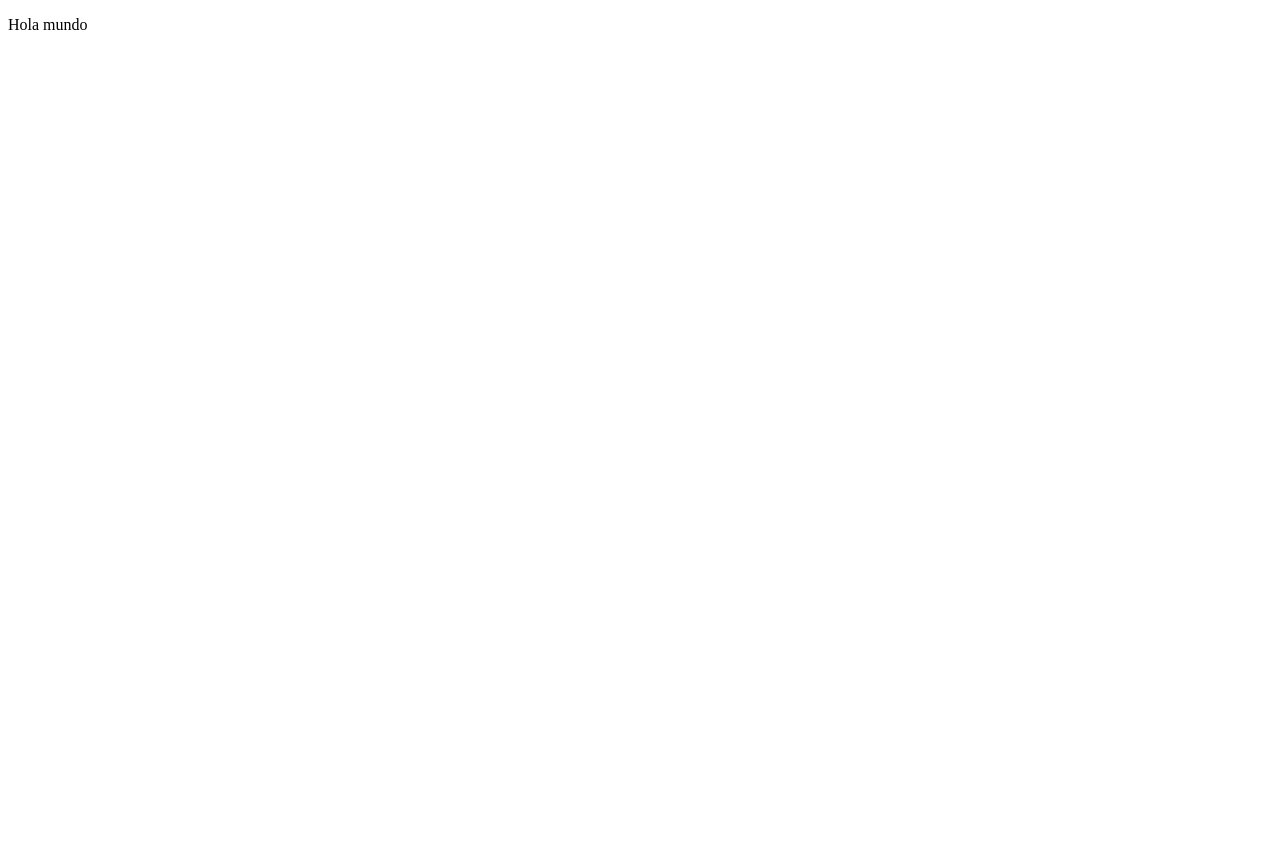
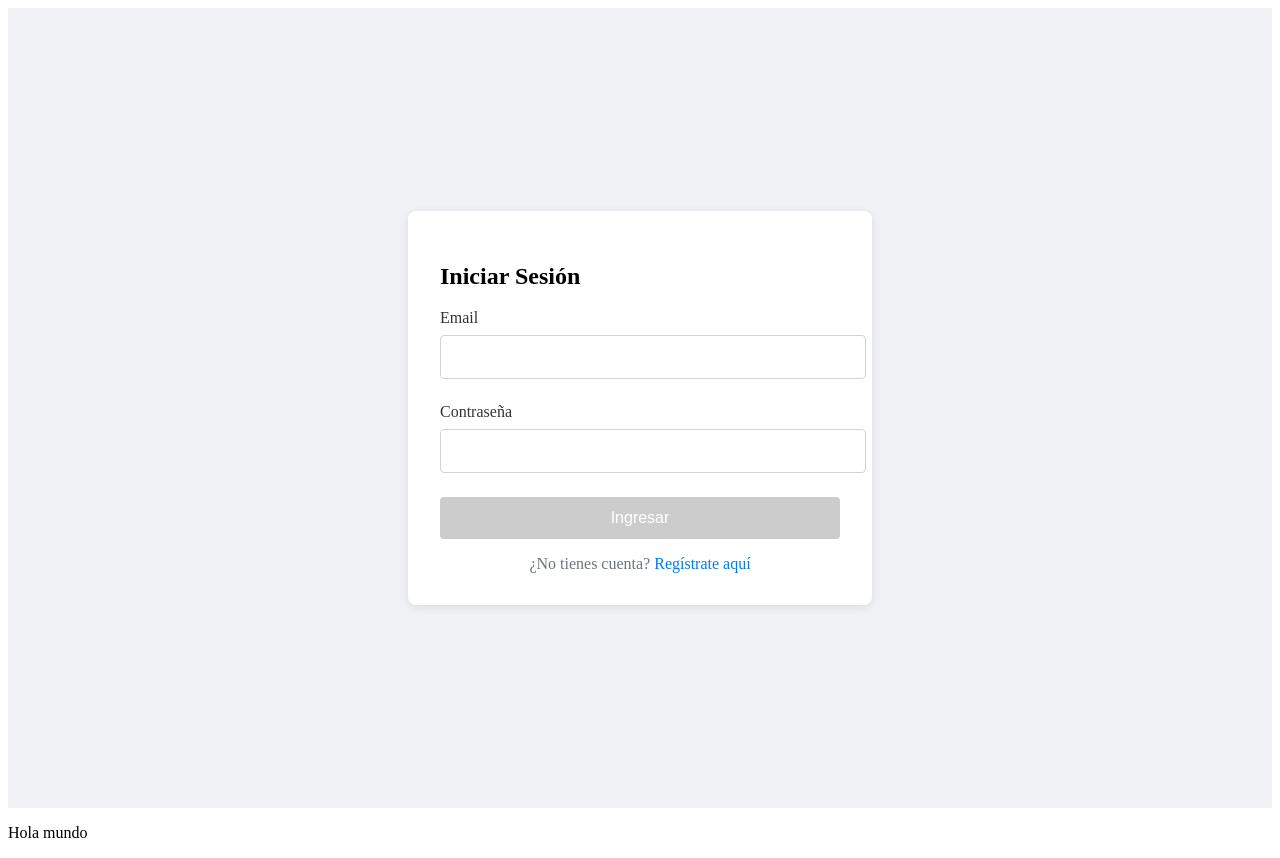
Before and after one commit to RomaRomero/proyectoNube, an Angular app in the folder front-end/: page / in a window 1280 px wide. Before the commit the page ends 800 px from the top, so only its background shows below. Built offline with nearby package versions, Linux system fonts and the light colour scheme.

Commit message:
componente login y servicios

```diff
--- a/front-end/src/app/app.component.html
+++ b/front-end/src/app/app.component.html
@@ -1,4 +1,4 @@
-<router-outlet></router-outlet>
+<app-login></app-login>
 <p>Hola mundo
 
 </p>
--- a/front-end/src/app/app.component.ts
+++ b/front-end/src/app/app.component.ts
@@ -1,9 +1,10 @@
 import { Component } from '@angular/core';
 import { RouterOutlet } from '@angular/router';
+import { LoginComponent } from "./features/auth/pages/login/login.component";
 
 @Component({
   selector: 'app-root',
-  imports: [RouterOutlet],
+  imports: [RouterOutlet, LoginComponent],
   templateUrl: './app.component.html',
   styleUrl: './app.component.css'
 })
--- a/front-end/src/app/app.config.ts
+++ b/front-end/src/app/app.config.ts
@@ -3,7 +3,8 @@ import { provideRouter } from '@angular/router';
 
 import { routes } from './app.routes';
 import { provideClientHydration, withEventReplay } from '@angular/platform-browser';
+import { provideHttpClient } from '@angular/common/http';
 
 export const appConfig: ApplicationConfig = {
-  providers: [provideZoneChangeDetection({ eventCoalescing: true }), provideRouter(routes), provideClientHydration(withEventReplay())]
+  providers: [provideZoneChangeDetection({ eventCoalescing: true }), provideRouter(routes), provideClientHydration(withEventReplay()),provideHttpClient() ]
 };
--- a/front-end/src/app/core/services/auth.service.ts
+++ b/front-end/src/app/core/services/auth.service.ts
@@ -1,9 +1,57 @@
 import { Injectable } from '@angular/core';
+import { HttpClient, HttpHeaders } from '@angular/common/http';
+import { Observable, tap } from 'rxjs';
 
 @Injectable({
   providedIn: 'root'
 })
 export class AuthService {
+  private apiUrl = 'http://localhost:8080/api/auth';
+  private tokenKey = 'auth_token'; // Clave para almacenar el token en localStorage
 
-  constructor() { }
+  constructor(private http: HttpClient) {}
+
+  // Método para iniciar sesión
+  login(email: string, password: string): Observable<string> {
+    return this.http.post<string>(
+      `${this.apiUrl}/login`,
+      { correo: email, clave: password },
+      { responseType: 'text' as 'json' } // Indica que la respuesta es texto plano (el token)
+    ).pipe(
+      tap(token => this.saveToken(token)) // Guarda el token al recibirlo
+    );
+  }
+
+  // Método para registrar un nuevo usuario
+  register(usuario: any): Observable<any> {
+    return this.http.post(`${this.apiUrl}/register`, usuario);
+  }
+
+  // Almacenar el token en localStorage
+  private saveToken(token: string): void {
+    localStorage.setItem(this.tokenKey, token);
+  }
+
+  // Obtener el token almacenado
+  getToken(): string | null {
+    return localStorage.getItem(this.tokenKey);
+  }
+
+  // Verificar si el usuario está autenticado
+  isLoggedIn(): boolean {
+    return !!this.getToken();
+  }
+
+  // Cerrar sesión (eliminar el token)
+  logout(): void {
+    localStorage.removeItem(this.tokenKey);
+  }
+
+  // Agregar el token a las cabeceras HTTP
+  getAuthHeaders(): HttpHeaders {
+    const token = this.getToken();
+    return new HttpHeaders({
+      'Authorization': `Bearer ${token}`
+    });
+  }
 }
--- a/front-end/src/app/features/auth/auth.module.ts
+++ b/front-end/src/app/features/auth/auth.module.ts
@@ -8,7 +8,8 @@ import { AuthRoutingModule } from './auth-routing.module';
   declarations: [],
   imports: [
     CommonModule,
-    AuthRoutingModule
+    AuthRoutingModule,
+
   ]
 })
 export class AuthModule { }
--- a/front-end/src/app/features/auth/pages/login/login.component.css
+++ b/front-end/src/app/features/auth/pages/login/login.component.css
@@ -0,0 +1,99 @@
+.login-container {
+  display: flex;
+  justify-content: center;
+  align-items: center;
+  min-height: 100vh;
+  background: #f0f2f5;
+}
+
+.login-box {
+  background: white;
+  padding: 2rem;
+  border-radius: 8px;
+  box-shadow: 0 2px 10px rgba(0,0,0,0.1);
+  width: 100%;
+  max-width: 400px;
+}
+
+.input-group {
+  margin-bottom: 1.5rem;
+}
+
+.input-group label {
+  display: block;
+  margin-bottom: 0.5rem;
+  font-weight: 500;
+  color: #333;
+}
+
+.input-group input {
+  width: 100%;
+  padding: 0.75rem;
+  border: 1px solid #ced4da;
+  border-radius: 4px;
+  font-size: 1rem;
+  transition: border-color 0.3s;
+}
+
+.input-group input:focus {
+  border-color: #80bdff;
+  outline: 0;
+  box-shadow: 0 0 0 2px rgba(0,123,255,0.25);
+}
+
+.input-group input.is-invalid {
+  border-color: #dc3545;
+}
+
+.error-message {
+  color: #dc3545;
+  font-size: 0.875rem;
+  margin-top: 0.25rem;
+}
+
+.btn {
+  width: 100%;
+  padding: 0.75rem;
+  border: none;
+  border-radius: 4px;
+  font-size: 1rem;
+  cursor: pointer;
+  transition: all 0.3s;
+}
+
+.btn-primary {
+  background: #007bff;
+  color: white;
+}
+
+.btn-primary:hover {
+  background: #0056b3;
+}
+
+.btn-primary:disabled {
+  background: #cccccc;
+  cursor: not-allowed;
+}
+
+.alert-danger {
+  background: #f8d7da;
+  color: #721c24;
+  padding: 1rem;
+  border-radius: 4px;
+  margin-bottom: 1.5rem;
+}
+
+.register-link {
+  margin-top: 1rem;
+  text-align: center;
+  color: #6c757d;
+}
+
+.register-link a {
+  color: #007bff;
+  text-decoration: none;
+}
+
+.register-link a:hover {
+  text-decoration: underline;
+}
--- a/front-end/src/app/features/auth/pages/login/login.component.html
+++ b/front-end/src/app/features/auth/pages/login/login.component.html
@@ -1 +1,46 @@
-<p>login works!</p>
+<div class="login-container">
+    <div class="login-box">
+        <h2>Iniciar Sesión</h2>
+
+        <!-- Formulario -->
+        <form [formGroup]="loginForm" (ngSubmit)="onSubmit()">
+            <!-- Campo Email -->
+            <div class="input-group">
+                <label>Email</label>
+                <input type="email" formControlName="email"
+                    [ngClass]="{ 'is-invalid': loginForm.get('email')?.invalid && loginForm.get('email')?.touched }">
+                <div *ngIf="loginForm.get('email')?.invalid && loginForm.get('email')?.touched" class="error-message">
+                    Email requerido y válido
+                </div>
+            </div>
+
+            <!-- Campo Contraseña -->
+            <div class="input-group">
+                <label>Contraseña</label>
+                <input type="password" formControlName="password"
+                    [ngClass]="{ 'is-invalid': loginForm.get('password')?.invalid && loginForm.get('password')?.touched }">
+                <div *ngIf="loginForm.get('password')?.invalid && loginForm.get('password')?.touched"
+                    class="error-message">
+                    Contraseña requerida
+                </div>
+            </div>
+
+            <!-- Mensaje de error general -->
+            <div *ngIf="errorMessage" class="alert alert-danger">
+                {{ errorMessage }}
+            </div>
+
+            <!-- Botón Submit -->
+            <button type="submit" class="btn btn-primary" [disabled]="loginForm.invalid || loading">
+                <span *ngIf="loading" class="spinner-border spinner-border-sm"></span>
+                Ingresar
+            </button>
+
+            <!-- Enlace a Registro -->
+            <div class="register-link">
+                ¿No tienes cuenta?
+                <a routerLink="/register">Regístrate aquí</a>
+            </div>
+        </form>
+    </div>
+</div>
--- a/front-end/src/app/features/auth/pages/login/login.component.ts
+++ b/front-end/src/app/features/auth/pages/login/login.component.ts
@@ -1,11 +1,53 @@
 import { Component } from '@angular/core';
+import { FormBuilder, FormGroup, ReactiveFormsModule, Validators } from '@angular/forms';
+
+import { Router } from '@angular/router';
+import { AuthService } from '../../../../core/services/auth.service';
+import { CommonModule } from '@angular/common';
+import { HttpClientModule } from '@angular/common/http';
 
 @Component({
   selector: 'app-login',
-  imports: [],
+  imports: [
+    ReactiveFormsModule,
+    CommonModule
+  ],
   templateUrl: './login.component.html',
-  styleUrl: './login.component.css'
+  styleUrls: ['./login.component.css']
 })
 export class LoginComponent {
 
+  loginForm: FormGroup;
+
+  errorMessage: string = '';
+  loading: boolean = false;
+
+  constructor(
+    private fb: FormBuilder,
+    private authService: AuthService,
+    private router: Router
+  ) {
+    this.loginForm = this.fb.group({
+      email: ['', [Validators.required, Validators.email]],
+      password: ['', Validators.required]
+    });
+  }
+
+  onSubmit() {
+    if (this.loginForm.valid) {
+      this.loading = true;
+      const { email, password } = this.loginForm.value;
+
+      this.authService.login(email!, password!).subscribe({
+        next: () => {
+          this.loading = false;
+          this.router.navigate(['/dashboard']);
+        },
+        error: (err) => {
+          this.loading = false;
+          this.errorMessage = 'Credenciales inválidas';
+        }
+      });
+    }
+  }
 }
```
